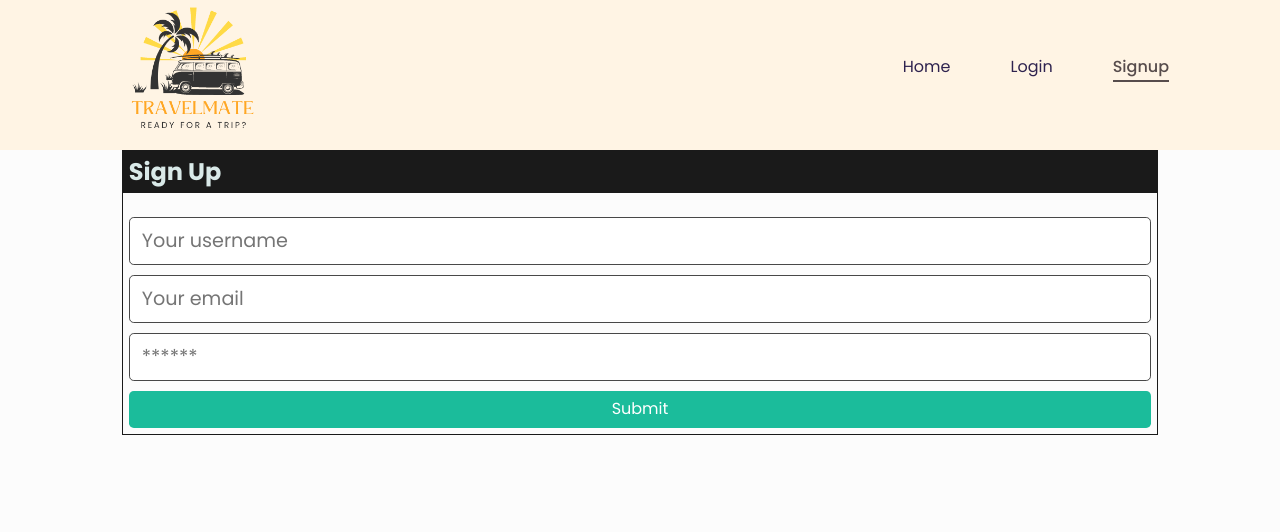
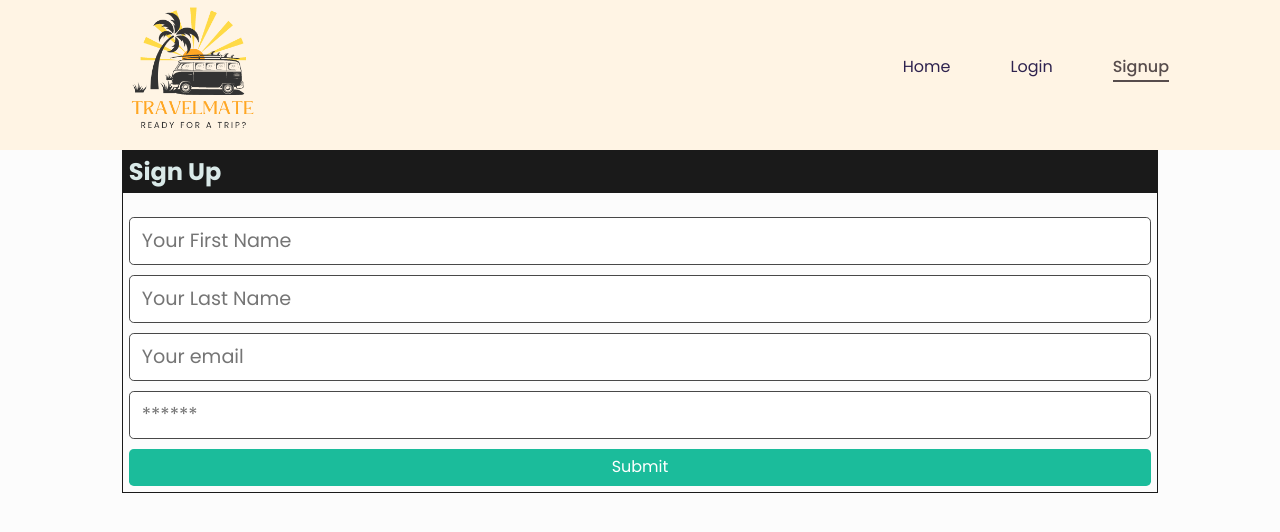
Before and after one commit to Majid-pkz/Travelmate, a React (Create React App) app in the folder client/: page /signup in a window 1280 px wide. Shown: the top 532 px of the page. Built offline with nearby package versions, Linux system fonts and the light colour scheme.

Commit message:
Fix signup page

```diff
--- a/client/src/components/Header/Header.js
+++ b/client/src/components/Header/Header.js
@@ -33,7 +33,8 @@ const Header = () => {
             <ul>
               <li>
                 <NavLink onClick={handleShowNavbar} to="/me">
-                  {Auth.getProfile().data.username}'s profile
+                  {/* {Auth.getProfile().data.firstname}'s profile */}
+                  Profile
                 </NavLink>
               </li>
               <li>
--- a/client/src/pages/Home/Home.js
+++ b/client/src/pages/Home/Home.js
@@ -2,6 +2,7 @@ import React from 'react';
 import { Link } from 'react-router-dom';
 import Slider from '../../components/Slider/Slider';
 import { Container, TextField } from "@mui/material";
+import Auth from '../../utils/auth';
 import './Home.css'
 
 const Home = () => {
@@ -11,10 +12,17 @@ const Home = () => {
             <div className="hero-text">
                 <h1 className="home-header">Welcome to Travelmate</h1>
                 <hr className="my-4" />
+                {Auth.loggedIn() ? (
+                    <>
                 <p>Search below to start your journey</p>
                 <Container maxWidth="md" sx={{ mt: 1 }}>
                     <TextField type="search" id="filled-basic" label="Search" variant="filled" sx={{ width: 750 }} style={{color:'white'}} />
                 </Container>
+                </>
+                ) : (
+                    <p>Login to browse trips</p>
+
+                )}
             </div>
         </div>
     );
--- a/client/src/pages/Signup.js
+++ b/client/src/pages/Signup.js
@@ -6,7 +6,8 @@ import Auth from '../utils/auth';
 
 const Signup = () => {
     const [formState, setFormState] = useState({
-        name: '',
+        firstname: '',
+        lastname: '',
         email: '',
         password: '',
       });
@@ -25,7 +26,8 @@ const Signup = () => {
   // submit form
   const handleFormSubmit = async (event) => {
     event.preventDefault();
-    console.log(formState);
+    // console.log(formState);
+    console.log("Whats name???", formState.name)
 
     try {
       const { data } = await createUser({
@@ -52,8 +54,16 @@ const Signup = () => {
               <form onSubmit={handleFormSubmit}>
                 <input
                   className="form-input"
-                  placeholder="Your username"
-                  name="name"
+                  placeholder="Your First Name"
+                  name="firstname"
+                  type="text"
+                  value={formState.name}
+                  onChange={handleChange}
+                />
+                <input
+                  className="form-input"
+                  placeholder="Your Last Name"
+                  name="lastname"
                   type="text"
                   value={formState.name}
                   onChange={handleChange}
```
Also changed, not shown: client/src/utils/mutations.js (+9 -1 lines).
